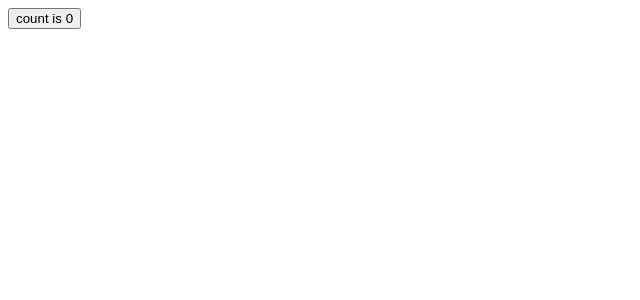
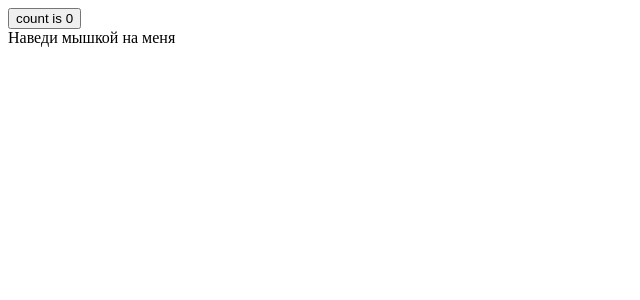
Before and after one commit to nashuarone/reacts, a React (Vite) app: page / in a window 1280 px wide. Shown: the top 300 px of the page, without its empty margins (0-640 px from the left). Built offline with nearby package versions, Linux system fonts and the light colour scheme.

Commit message:
feat: useHover hook

```diff
--- a/src/App.tsx
+++ b/src/App.tsx
@@ -1,7 +1,9 @@
-import { useState } from 'react'
+import { useState } from "react";
+import { useHover } from "./useHover";
 
 function App() {
-  const [count, setCount] = useState(0)
+  const [count, setCount] = useState(0);
+  const { hovered, ref } = useHover();
 
   return (
     <>
@@ -10,8 +12,11 @@ function App() {
           count is {count}
         </button>
       </div>
+      <div ref={ref}>
+        {hovered ? "На меня навели мышку" : "Наведи мышкой на меня"}
+      </div>
     </>
-  )
+  );
 }
 
-export default App
+export default App;
--- /dev/null
+++ b/src/useHover.ts
@@ -0,0 +1,30 @@
+import { useEffect, useRef, useState } from "react"
+
+export function useHover() {
+    const [hovered, setHovered] = useState(false)
+    const ref = useRef<null | HTMLDivElement>(null)
+
+    useEffect(() => {
+        const handleMouseOver = () => {
+            setHovered(true)
+        }
+
+        const handleMouseOut = () => {
+            setHovered(false)
+        }
+
+        if (ref.current) {
+            ref.current.addEventListener('mouseover', handleMouseOver)
+            ref.current.addEventListener('mouseout', handleMouseOut)
+
+            return () => {
+            if (ref.current) {
+                ref.current.removeEventListener('mouseover', handleMouseOver)
+                ref.current.removeEventListener('mouseout', handleMouseOut)
+            }
+        }
+        }
+    }, [])
+
+    return { hovered, ref }
+}
```
